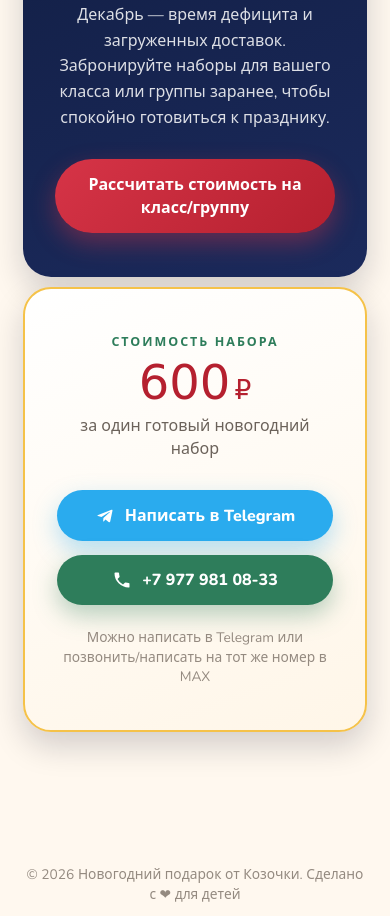
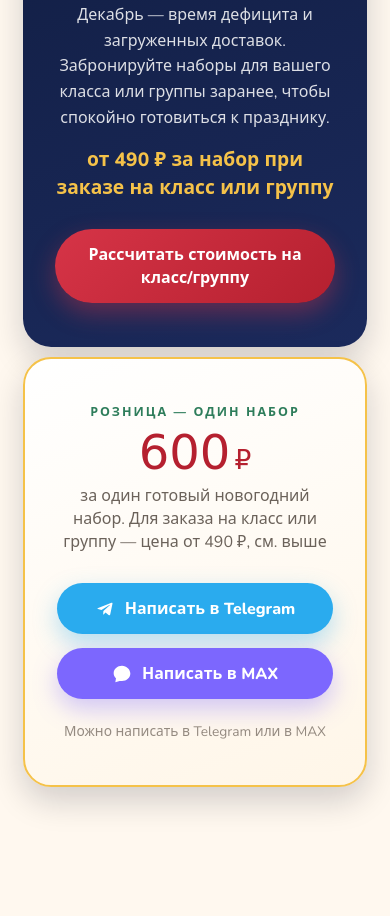
Before and after one commit to nekromant322/new-year-gift-promo, a plain HTML site: page index.html in a window 390 px wide. Shown: the part 5789-6705 px from the top of the page. Drawn offline with nearby package versions, Linux system fonts and the light colour scheme; a web font is replaced by a local one.

Commit message:
Add wholesale price tier and replace phone with MAX messenger link
Retail набор stays 600 ₽ while class/group (опт) orders show 490 ₽,
both editable in config.js. Replace the plain phone number button
with a direct link to the seller's MAX profile, since MAX has no
public phone-based deep link format.

Co-Authored-By: Claude Sonnet 5 <noreply@anthropic.com>

```diff
--- a/config.js
+++ b/config.js
@@ -1,16 +1,16 @@
-// ВСЕ настройки сайта — цена и контакты — редактируются только здесь.
+// ВСЕ настройки сайта — цены и контакты — редактируются только здесь.
 window.SITE_CONFIG = {
-  // Цена за один набор, рублей
+  // Розничная цена за один набор, рублей
   price: 600,
+
+  // Оптовая цена за набор при заказе на класс/группу, рублей
+  priceWholesale: 490,
 
   // Telegram для заказа (полная ссылка)
   telegramUrl: "https://t.me/NassyMyth",
 
-  // Телефон для звонка / MAX, в читаемом виде
-  phoneDisplay: "+7 977 981 08-33",
-
-  // Телефон в формате для ссылки tel:
-  phoneHref: "tel:+79779810833",
+  // Ссылка на профиль в мессенджере MAX (открывает чат)
+  maxUrl: "https://max.ru/u/f9LHodD0cOJIXXRIyUKJVgK6wft9xVgDNAgt0Kp4NZuyN5Ic5KPNz8w6vyE",
 
   // Текст, с которым откроется чат в Telegram при клике на кнопку
   // "Рассчитать стоимость на класс/группу"
--- a/index.html
+++ b/index.html
@@ -141,6 +141,9 @@
           Декабрь — время дефицита и загруженных доставок. Забронируйте наборы
           для вашего класса или группы заранее, чтобы спокойно готовиться к празднику.
         </p>
+        <p class="bulk-price">
+          от <span id="price-wholesale">490</span> ₽ за набор при заказе на класс или группу
+        </p>
         <a id="bulk-btn" class="btn btn-primary" href="#" target="_blank" rel="noopener">
           Рассчитать стоимость на класс/группу
         </a>
@@ -149,22 +152,22 @@
 
     <section class="price-section" id="order">
       <div class="price-card">
-        <p class="price-eyebrow">Стоимость набора</p>
+        <p class="price-eyebrow">Розница — один набор</p>
         <div class="price-value"><span id="price">600</span><span class="price-currency">₽</span></div>
-        <p class="price-note">за один готовый новогодний набор</p>
+        <p class="price-note">за один готовый новогодний набор. Для заказа на класс или группу — цена от 490 ₽, см. выше</p>
 
         <div class="order-buttons">
           <a id="tg-btn" class="btn btn-tg" href="#" target="_blank" rel="noopener">
             <svg viewBox="0 0 24 24" class="btn-icon" aria-hidden="true"><path fill="currentColor" d="M9.78 18.65l.28-4.23 7.68-6.92c.34-.3-.07-.46-.52-.19L7.74 13.3 3.64 12c-.88-.25-.89-.86.2-1.3l15.97-6.16c.73-.33 1.43.18 1.15 1.3l-2.72 12.81c-.19.91-.74 1.13-1.5.71l-4.14-3.05-2 1.93c-.23.23-.42.42-.82.42z"/></svg>
             Написать в Telegram
           </a>
-          <a id="phone-btn" class="btn btn-phone" href="#">
-            <svg viewBox="0 0 24 24" class="btn-icon" aria-hidden="true"><path fill="currentColor" d="M6.62 10.79a15.05 15.05 0 006.59 6.59l2.2-2.2a1 1 0 011.01-.24 11.36 11.36 0 003.57.57 1 1 0 011 1V20a1 1 0 01-1 1A17 17 0 013 4a1 1 0 011-1h3.5a1 1 0 011 1 11.36 11.36 0 00.57 3.57 1 1 0 01-.25 1.02z"/></svg>
-            <span id="phone-label">Позвонить</span>
+          <a id="max-btn" class="btn btn-max" href="#" target="_blank" rel="noopener">
+            <svg viewBox="0 0 24 24" class="btn-icon" aria-hidden="true"><path fill="currentColor" d="M12 2C6.48 2 2 6.03 2 11c0 2.4 1.05 4.57 2.77 6.2L4 22l5.1-1.68A11.5 11.5 0 0012 20.5c5.52 0 10-4.03 10-9S17.52 2 12 2z"/></svg>
+            Написать в MAX
           </a>
         </div>
 
-        <p class="price-hint">Можно написать в Telegram или позвонить/написать на тот же номер в MAX</p>
+        <p class="price-hint">Можно написать в Telegram или в MAX</p>
       </div>
     </section>
   </main>
--- a/script.js
+++ b/script.js
@@ -1,9 +1,12 @@
 (function () {
   const cfg = window.SITE_CONFIG || {};
 
-  // Price
+  // Prices
   document.querySelectorAll("#price, #hero-price").forEach((el) => {
     el.textContent = cfg.price;
+  });
+  document.querySelectorAll("#price-wholesale").forEach((el) => {
+    el.textContent = cfg.priceWholesale;
   });
 
   // Telegram button
@@ -17,11 +20,9 @@
     bulkBtn.href = `${cfg.telegramUrl}${text}`;
   }
 
-  // Phone button
-  const phoneBtn = document.getElementById("phone-btn");
-  const phoneLabel = document.getElementById("phone-label");
-  if (phoneBtn && cfg.phoneHref) phoneBtn.href = cfg.phoneHref;
-  if (phoneLabel && cfg.phoneDisplay) phoneLabel.textContent = cfg.phoneDisplay;
+  // MAX button
+  const maxBtn = document.getElementById("max-btn");
+  if (maxBtn && cfg.maxUrl) maxBtn.href = cfg.maxUrl;
 
   // Footer year
   const yearEl = document.getElementById("year");
--- a/style.css
+++ b/style.css
@@ -164,10 +164,10 @@ img { max-width: 100%; display: block; }
   box-shadow: 0 10px 24px rgba(42, 171, 238, 0.35);
 }
 
-.btn-phone {
-  background: var(--green);
+.btn-max {
+  background: #7c67fe;
   color: #fff;
-  box-shadow: 0 10px 24px rgba(46, 125, 91, 0.35);
+  box-shadow: 0 10px 24px rgba(124, 103, 254, 0.35);
 }
 
 .btn-icon { width: 20px; height: 20px; flex-shrink: 0; }
@@ -348,9 +348,16 @@ img { max-width: 100%; display: block; }
 
 .bulk-text {
   max-width: 560px;
-  margin: 14px auto 28px;
+  margin: 14px auto 0;
   color: rgba(255, 255, 255, 0.85);
   line-height: 1.6;
+}
+
+.bulk-price {
+  font-size: 1.2rem;
+  font-weight: 800;
+  color: var(--gold);
+  margin: 14px 0 28px;
 }
 
 /* ---------- Price ---------- */
```
